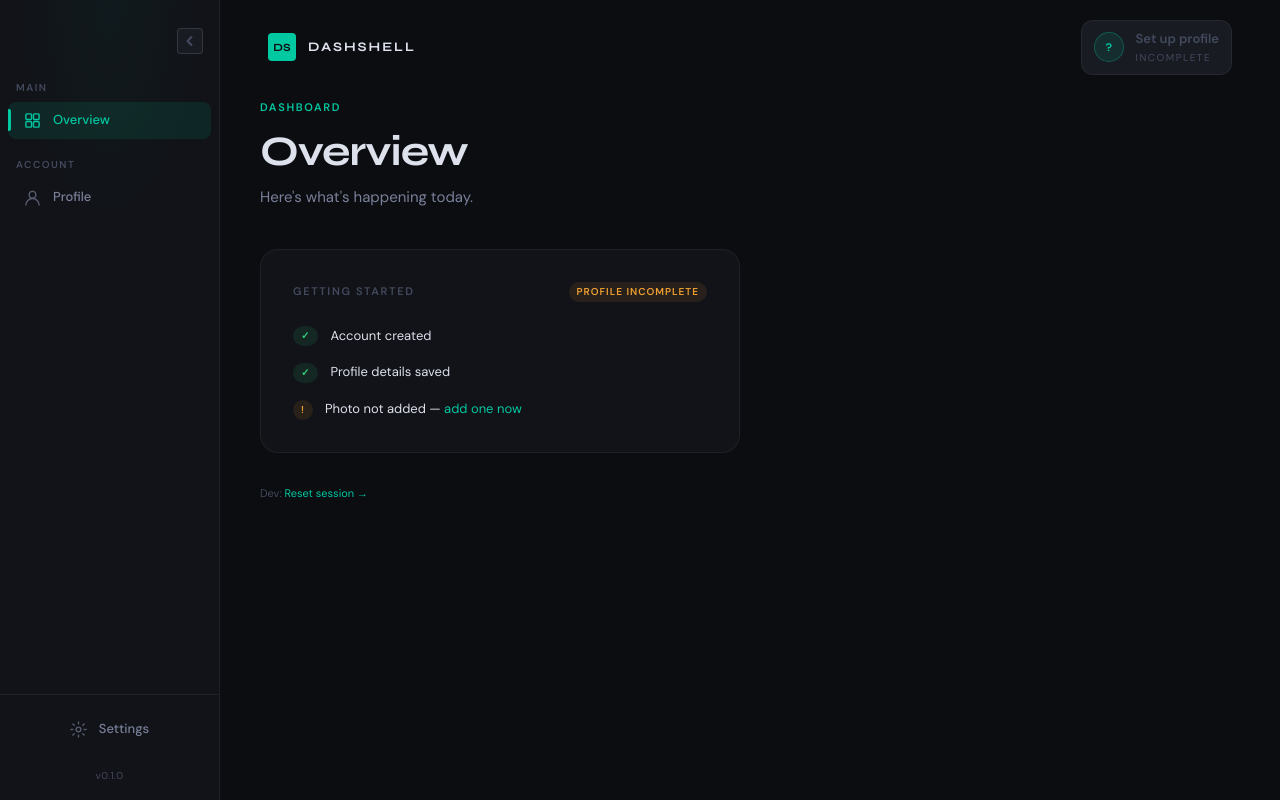
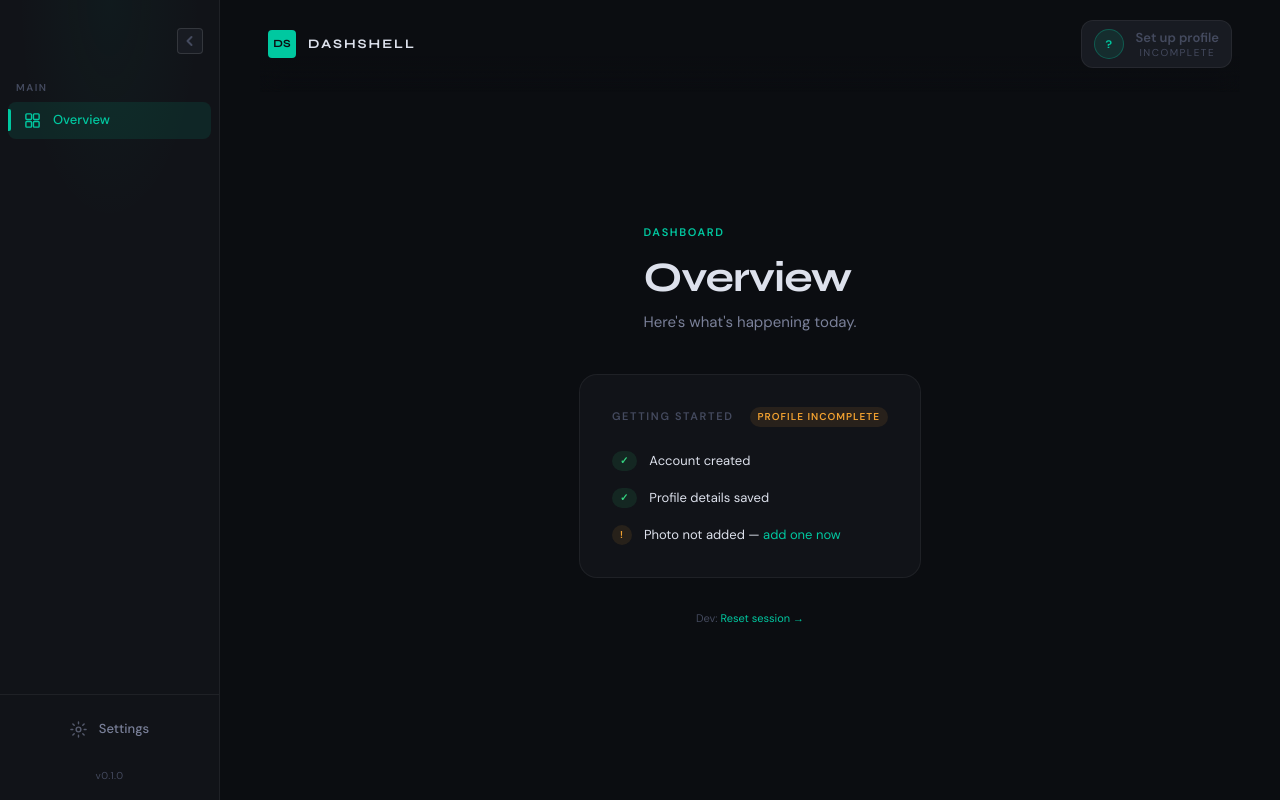
Before and after one commit to xForeverRoyalx/flask-dashboard-shell, a Flask app: page /overview in a window 1280 px wide. Run offline with Flask 3, Linux system fonts and the light colour scheme; the visitor is signed in with stand-in values (Sample User, id 1).

Commit message:
centered main window content

```diff
--- a/static/css/layout.css
+++ b/static/css/layout.css
@@ -209,11 +209,23 @@
    -------------------------------------------------------------------------- */
 
 .window-topbar {
+  position: sticky;
+  top: 0;
   display: flex; align-items: center; justify-content: space-between;
   padding: var(--space-5) var(--space-2) var(--space-6);
   gap: var(--space-4);
   flex-shrink: 0;
+  z-index: var(--z-raised);
+  background: linear-gradient(
+    to bottom,
+    var(--color-bg-page) 0%,
+    var(--color-bg-page) 60%,
+    transparent 100%
+  );
+  -webkit-backdrop-filter: blur(12px);
+  backdrop-filter: blur(12px);
 }
+
 .window-topbar__logo {
   display: flex; align-items: center; gap: var(--space-3);
   text-decoration: none;
@@ -241,6 +253,8 @@
   text-decoration: none;
   transition: border-color var(--t-fast), background var(--t-fast);
   overflow: hidden;
+  cursor: pointer;
+  font-family: inherit;
 }
 .user-chip:hover { border-color: var(--color-border-strong); background: var(--color-bg-overlay); }
 
@@ -268,6 +282,34 @@
   text-transform: uppercase;
   color: var(--color-text-muted);
 }
+/* User chip dropdown */
+.user-chip-wrap {
+  position: relative;
+}
+.user-chip-dropdown {
+  display: none;
+  position: absolute; top: calc(100% + var(--space-2)); right: 0;
+  min-width: 160px;
+  background: var(--color-bg-surface);
+  border: 1px solid var(--color-border-strong);
+  border-radius: var(--radius-lg);
+  box-shadow: var(--shadow-lg);
+  z-index: 200;
+  overflow: hidden;
+}
+.user-chip-dropdown.is-open { display: block; }
+.user-chip-dropdown__item {
+  display: block;
+  padding: var(--space-3) var(--space-4);
+  font-size: var(--text-sm); color: var(--color-text-secondary);
+  text-decoration: none;
+  transition: background var(--t-fast), color var(--t-fast);
+}
+.user-chip-dropdown__item:hover { background: var(--color-bg-elevated); color: var(--color-text-primary); }
+.user-chip-dropdown__item--danger { color: var(--color-danger); }
+.user-chip-dropdown__item--danger:hover { background: var(--color-danger-dim); color: var(--color-danger); }
+.user-chip-dropdown__divider { height: 1px; background: var(--color-border); margin: var(--space-1) 0; }
+
 
 /* --------------------------------------------------------------------------
    Main content
@@ -277,13 +319,24 @@
   flex: 1;
   margin-left: var(--sidebar-width);
   min-height: 100vh;
+  display: flex;
+  flex-direction: column;
   padding: 0 var(--space-10) var(--space-10);
   transition: margin-left var(--sidebar-transition);
 }
 .sidebar.is-collapsed ~ .main-content { margin-left: var(--sidebar-rail); }
 .sidebar--auth ~ .main-content { margin-left: var(--sidebar-rail); }
 
-.content-container { max-width: var(--content-max); margin: 0 auto; }
+.content-container {
+  flex: 1;
+  display: flex;
+  flex-direction: column;
+  align-items: center;
+  justify-content: center;
+  max-width: var(--content-max);
+  width: 100%;
+  margin: 0 auto;
+}
 
 .page-header { margin-bottom: var(--space-10); }
 .page-header__eyebrow {
--- a/templates/dashboard_base.html
+++ b/templates/dashboard_base.html
@@ -60,17 +60,6 @@
             <span class="nav-tooltip">Overview</span>
           </a>
 
-          <span class="sidebar__section-label">Account</span>
-
-          <a href="{{ url_for('account_profile') }}"
-             class="nav-item {% if request.endpoint in ('account_profile','account_edit','account_setup') %}is-active{% endif %}">
-            <svg class="nav-item__icon" viewBox="0 0 18 18" fill="none" stroke="currentColor" stroke-width="1.5" stroke-linecap="round" stroke-linejoin="round">
-              <circle cx="9" cy="6" r="3.5"/><path d="M2 17c0-3.866 3.134-7 7-7s7 3.134 7 7"/>
-            </svg>
-            <span class="nav-item__label">Profile</span>
-            <span class="nav-tooltip">Profile</span>
-          </a>
-
         </nav>
 
         <div class="sidebar__footer">
@@ -103,8 +92,9 @@
           <span class="window-topbar__logo-name">{{ app_name | default('DashShell') }}</span>
         </a>
 		<div class="window-topbar__right">
+          <div class="user-chip-wrap" id="user-chip-wrap">
             {% if account is defined and account.profile_complete %}
-          <a href="{{ url_for('account_profile') }}" class="user-chip" aria-label="Account profile">
+            <button class="user-chip" id="user-chip-btn" aria-haspopup="true" aria-expanded="false" aria-label="Account menu">
               <div class="user-chip__avatar" aria-hidden="true">
                 {{ (account.first_name[0] ~ account.last_name[0]) | upper if account.first_name else '?' }}
               </div>
@@ -112,16 +102,23 @@
                 <div class="user-chip__name">{{ account.first_name }} {{ account.last_name }}</div>
                 <div class="user-chip__role">Account</div>
               </div>
-          </a>
+            </button>
             {% else %}
-          <a href="{{ url_for('account_setup') }}" class="user-chip" aria-label="Complete your profile">
+            <button class="user-chip" id="user-chip-btn" aria-haspopup="true" aria-expanded="false" aria-label="Account menu">
               <div class="user-chip__avatar" aria-hidden="true">?</div>
               <div class="user-chip__info">
                 <div class="user-chip__name" style="color: var(--color-text-muted);">Set up profile</div>
                 <div class="user-chip__role">Incomplete</div>
               </div>
-          </a>
+            </button>
             {% endif %}
+            <div class="user-chip-dropdown" id="user-chip-dropdown" role="menu" aria-hidden="true">
+              <a href="{{ url_for('account_profile') }}" class="user-chip-dropdown__item" role="menuitem">Profile</a>
+              <a href="{{ url_for('account_edit') }}" class="user-chip-dropdown__item" role="menuitem">Edit Account</a>
+              <div class="user-chip-dropdown__divider"></div>
+              <a href="{{ url_for('logout') }}" class="user-chip-dropdown__item user-chip-dropdown__item--danger" role="menuitem">Log out</a>
+            </div>
+          </div>
         </div>
       </div><!-- /window-topbar -->
 
@@ -225,6 +222,28 @@
         });
       }
     })();
+
+	(function () {
+      const wrap    = document.getElementById('user-chip-wrap');
+      const btn     = document.getElementById('user-chip-btn');
+      const dropdown = document.getElementById('user-chip-dropdown');
+      if (!btn) return;
+
+      btn.addEventListener('click', function (e) {
+        e.stopPropagation();
+        const isOpen = dropdown.classList.toggle('is-open');
+        btn.setAttribute('aria-expanded', isOpen ? 'true' : 'false');
+        dropdown.setAttribute('aria-hidden', isOpen ? 'false' : 'true');
+      });
+
+      document.addEventListener('click', function (e) {
+        if (!wrap.contains(e.target)) {
+          dropdown.classList.remove('is-open');
+          btn.setAttribute('aria-expanded', 'false');
+          dropdown.setAttribute('aria-hidden', 'true');
+        }
+      });
+    })();
   </script>
 
   {% block extra_js %}{% endblock %}
```
Lines whose indentation alone changed are shown as unchanged.
